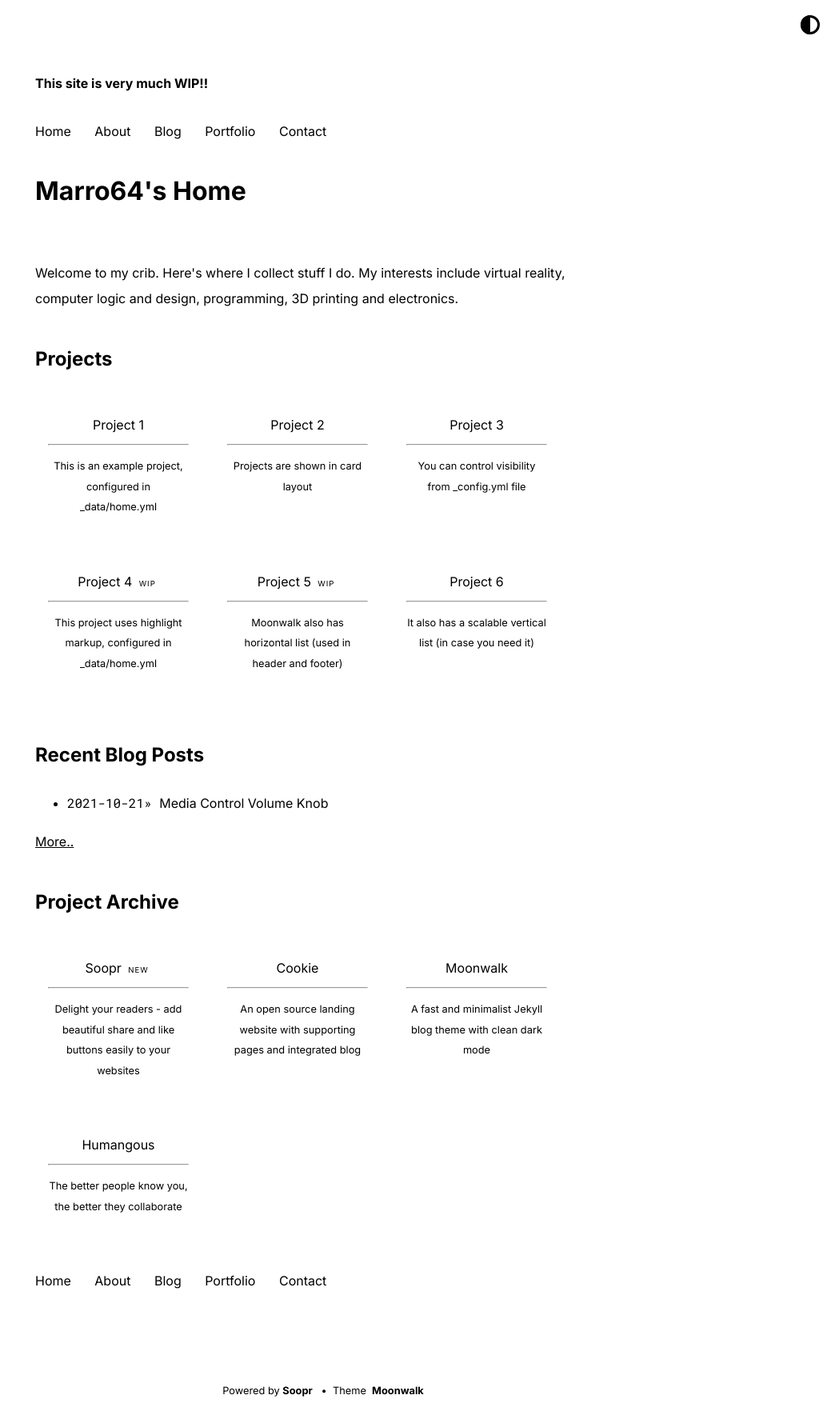
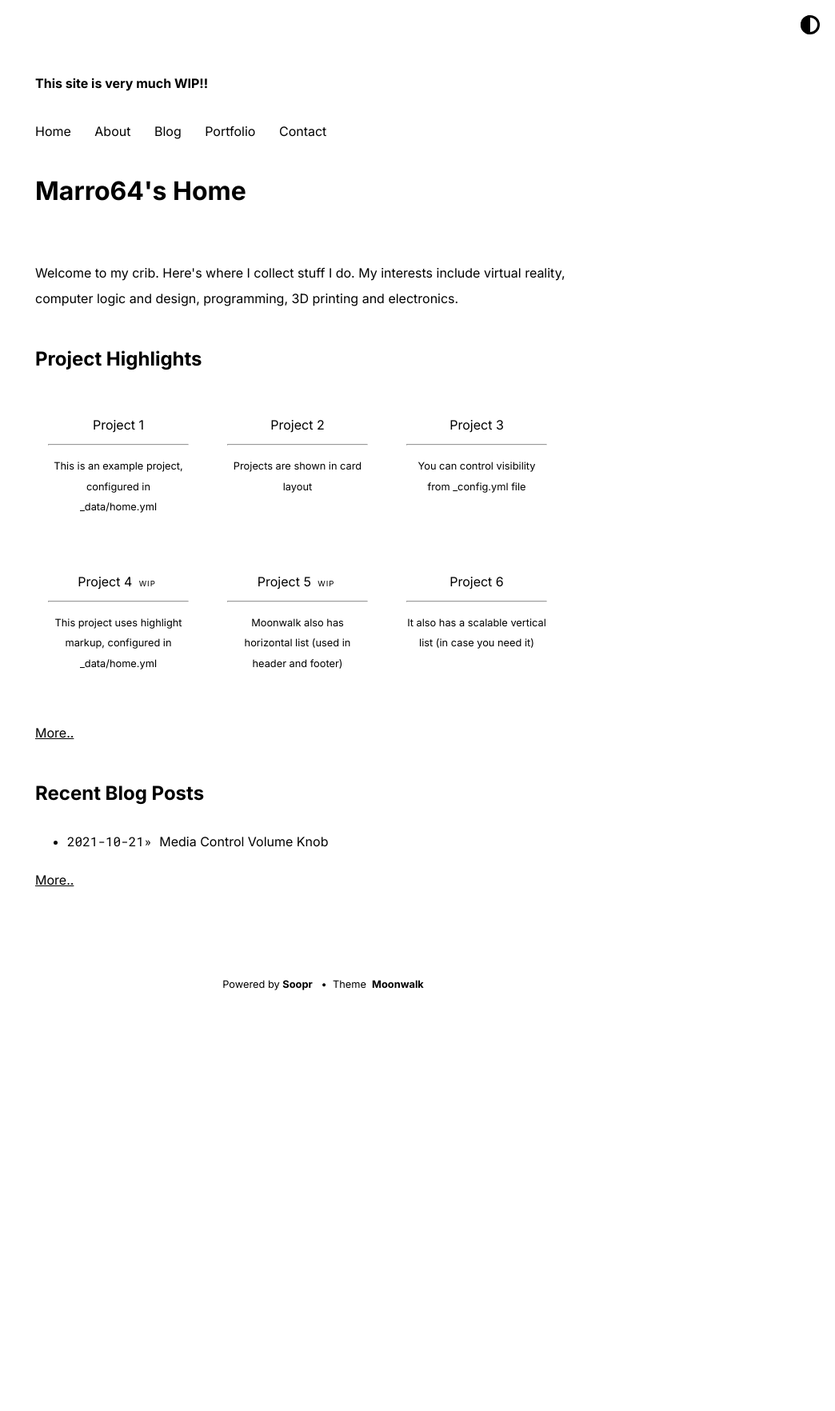
Before and after one commit to Marro64/Marro64.github.io, a Jekyll site: the page built from index.md, in a window 1280 px wide. Shown: the whole page at 80% size, without its empty margins (236-1280 px from the left). Built offline with Jekyll 4.4.1, drawn with Linux system fonts in a browser that asks for light colours; nearby versions of some CDN libraries; after the commit the page ends 1257 px from its top, so only the background shows below that.

Commit message:
Renamed project categories

```diff
--- a/_config.yml
+++ b/_config.yml
@@ -25,10 +25,10 @@ theme_config:
   show_tags: true # show tags in a blog posts
   # options for "home" page
   home:
-    title_projects: Projects
+    title_projects: Project Highlights
     title_misc_list: Details
     title_blog: Blog
-    title_old_projects: Project Archive
+    title_old_projects: Other Projects
 
 soopr:
   publish_token: "pt_0cee10844e9626b99367b90a4af30a02" # sign up at https://www.soopr.co to get your publish token and personalize share and reaction options
--- a/_layouts/home.html
+++ b/_layouts/home.html
@@ -15,6 +15,7 @@ layout: default
 
 <h2>{{ site.theme_config.home.title_projects }}</h2>
 {% include card_list.html collection=site.data.home.project_entries %}
+<a href="{{ "/Portfolio/" | relative_url }}"><span>More..</span></a>
 
 {% if site.theme_config.show_misc_list == true %}
   <h2>{{ site.theme_config.home.title_misc_list }}</h2>
@@ -25,11 +26,10 @@ layout: default
 {% include post_list.html length=5 %}
 <a href="{{ "/Blog/" | relative_url }}"><span>More..</span></a>
 
-<h2>{{ site.theme_config.home.title_old_projects }}</h2>
-{% include card_list.html collection=site.data.home.old_project_entries %}
+<br>
 
 
-<footer>
+<!-- <footer>
   <div class="dashed"></div>
   {% include horizontal_list.html collection=site.data.home.footer_entries %}
-</footer>
+</footer> -->
```
